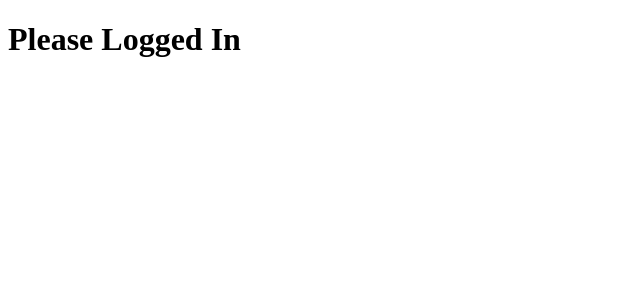
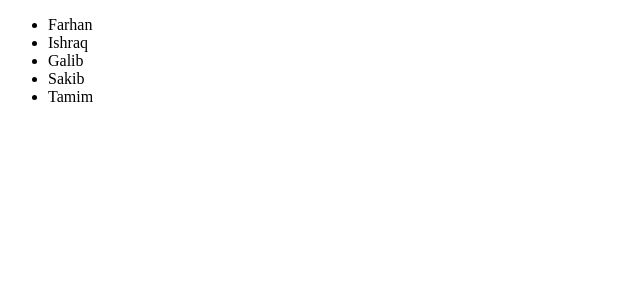
Before and after one commit to farhangalib-1/React-JS-Learning, a React (Vite) app in the folder 2nd-day/: page / in a window 1280 px wide. Shown: the top 300 px of the page, without its empty margins (0-640 px from the left). Built offline with nearby package versions, Linux system fonts and the light colour scheme.

Commit message:
key property is used

```diff
--- a/2nd-day/src/App.jsx
+++ b/2nd-day/src/App.jsx
@@ -1,16 +1,13 @@
-function LogIn(){
-  return <h1>Please Logged In</h1>
-}
-function Dashboard(){
-  return <h1>Welcome back!!!</h1>
-}
-
-function App() {
-  const isLoggedIn = false
-  return (
-   <>
-    {isLoggedIn? <Dashboard /> : <LogIn />}
-   </>
+function App(){
+  const users = ['Farhan', 'Ishraq', 'Galib', 'Sakib', 'Tamim']
+  return(
+    <>
+      <ul>
+        {users.map((el, index)=>
+        <li key={index} >{el}</li>
+        )}
+      </ul>
+    </>
   )
 }
 
```
